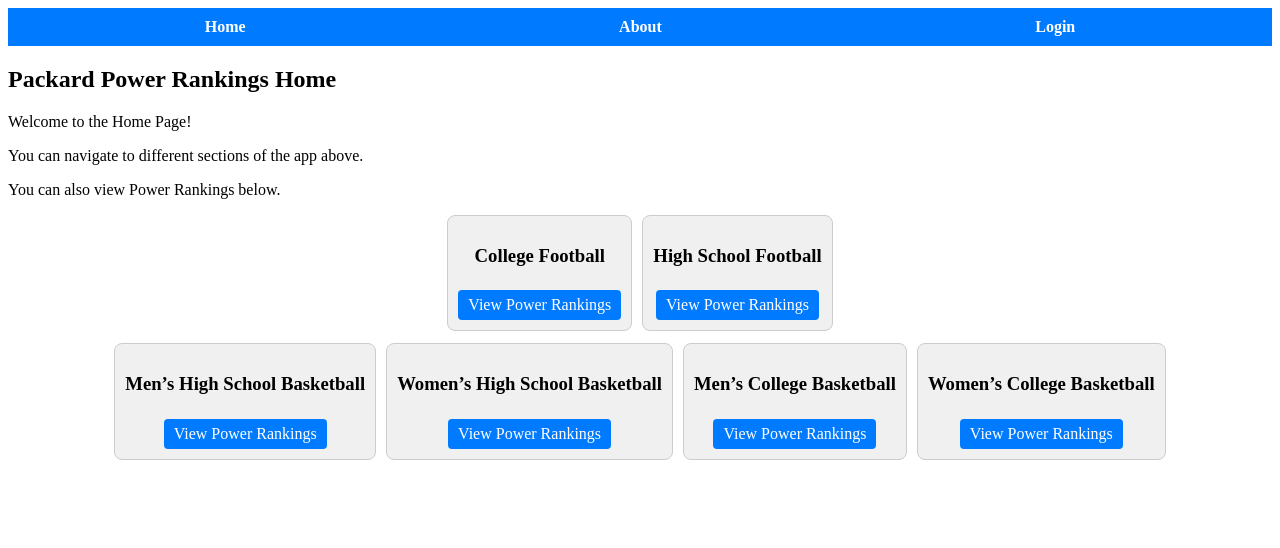
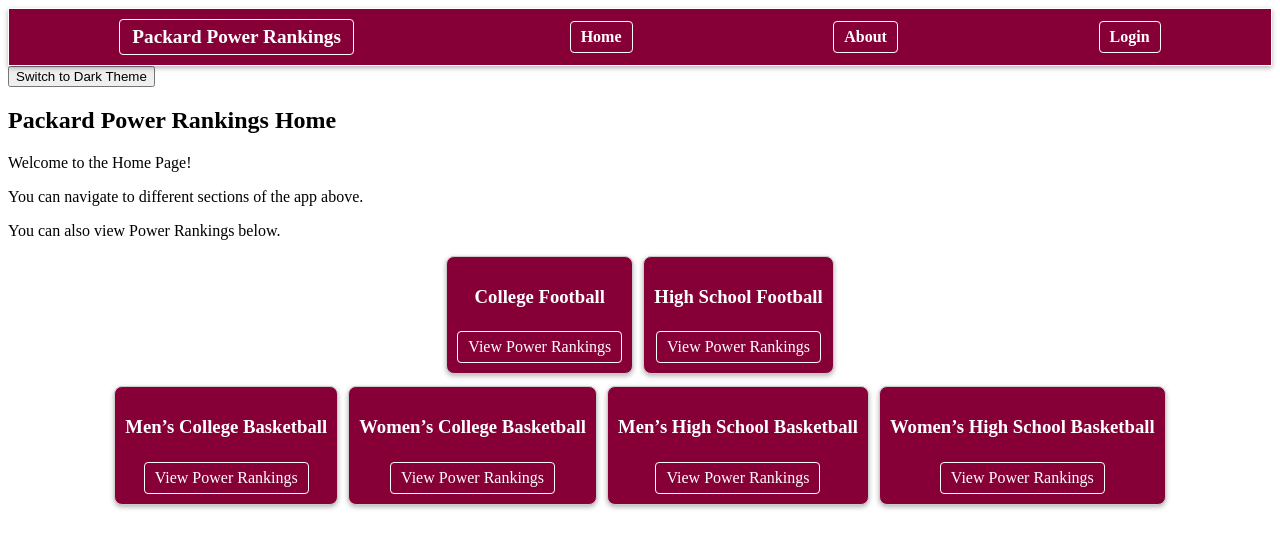
Before and after one commit to Packard-Power-Rankings/ppr, a React (Create React App) app in the folder frontend/: page / in a window 1280 px wide. Shown: the top 548 px of the page. Built offline with nearby package versions, Linux system fonts and the light colour scheme.

Commit message:
dark_theme_and_styles

```diff
--- a/frontend/src/App.js
+++ b/frontend/src/App.js
@@ -6,6 +6,8 @@ import Login from './components/Login';
 import AdminPage from './components/AdminPage';
 import TeamsPage from './components/TeamsPage';
 import TeamDetails from './components/TeamDetails';
+import ThemeToggle from './components/ThemeToggle';
+import './Styles.css';
 import './Nav.css';
 
 const App = () => {
@@ -24,6 +26,7 @@ const App = () => {
     return (
         <Router>
             <nav>
+                <Link to="/" className="nav-label">Packard Power Rankings</Link>
                 <Link to="/">Home</Link>
                 <Link to="/about">About</Link>
                 {isLoggedIn && <Link to="/admin">Admin</Link>}
@@ -33,6 +36,7 @@ const App = () => {
                     <Link to="/login">Login</Link>
                 )}
             </nav>
+            <ThemeToggle />
             <Routes>
                 <Route path="/" element={<Home />} />
                 <Route path="/admin" element={isLoggedIn ? <AdminPage /> : <Login onLogin={handleLogin} />} />
--- a/frontend/src/Nav.css
+++ b/frontend/src/Nav.css
@@ -1,20 +1,48 @@
-/* src/Nav.css */
 nav {
     display: flex;
     justify-content: space-around;
-    background-color: #007bff;
+    align-items: center;
+    background-color: #860037;
     padding: 10px;
     position: sticky;
     top: 0;
     z-index: 2;
+    border: 1px solid #ffffff;
+    box-shadow: 0px 2px 5px rgba(0, 0, 0, 0.3);
+}
+
+.nav-label {
+    color: white;
+    font-weight: bold;
+    font-size: 1.2em;
+    padding: 6px 12px;
+    border: 1px solid #ffffff;
+    background-color: #860037;
+    border-radius: 4px;
+    text-decoration: none;
+    transition: background-color 0.3s, color 0.3s, border-color 0.3s;
+    margin-right: 15px; /* Space between label and first link */
+}
+
+.nav-label:hover {
+    background-color: #6F0023;
+    border-color: #f0f0f0;
 }
 
 nav a {
+    display: inline-block;
+    padding: 6px 10px;
     color: white;
+    background-color: #860037;
+    border: 1px solid #ffffff;
+    border-radius: 4px;
+    font-weight: bold;
     text-decoration: none;
-    font-weight: bold;
+    transition: background-color 0.3s, color 0.3s, border-color 0.3s;
 }
 
 nav a:hover {
-    text-decoration: underline;
+    background-color: #6F0023;
+    border-color: #f0f0f0;
+    text-decoration: none;
 }
--- /dev/null
+++ b/frontend/src/Styles.css
@@ -0,0 +1,15 @@
+:root {
+    --background-color: #ffffff; /* Light theme background */
+    --text-color: #000000; /* Light theme text color */
+}
+
+[data-theme='dark'] {
+    --background-color: #121212; /* Dark theme background */
+    --text-color: #ffffff; /* Dark theme text color */
+}
+
+body {
+    background-color: var(--background-color);
+    color: var(--text-color);
+    transition: background-color 0.3s, color 0.3s; /* Smooth transition */
+}
--- a/frontend/src/components/RankingTile.css
+++ b/frontend/src/components/RankingTile.css
@@ -1,29 +1,31 @@
 /* src/RankingTile.css */
 .ranking-tiles {
-    display: grid; /* Enable Grid layout */
-    grid-template-rows: auto auto; /* Two rows for football and basketball */
-    gap: 2px; /* Keep a small gap between tiles */
-    margin: 0; /* Reset margin for parent container */
+    display: grid;
+    grid-template-rows: auto auto;
+    gap: 2px;
+    margin: 0;
 }
 
 .tile-row {
-    display: flex; /* Use Flexbox for each row */
-    justify-content: center; /* Center align tiles in each row */
-    margin-bottom: 10px; /* Increase space between rows */
+    display: flex;
+    justify-content: center;
+    margin-bottom: 10px;
 }
 
 .ranking-tile {
-    background-color: #f0f0f0;
+    background-color: #860037;
     border: 1px solid #ccc;
     border-radius: 8px;
-    padding: 10px; /* Keep padding as is for internal spacing */
-    margin: 0 5px; /* Add horizontal margin for spacing between tiles */
+    box-shadow: 0px 2px 5px rgba(0, 0, 0, 0.3);
+    padding: 10px;
+    margin: 0 5px;
     text-align: center;
     transition: transform 0.2s;
     cursor: pointer;
-    width: auto; /* Adjust width for better fit */
-    height: auto; /* Let height adjust based on content */
-    flex-shrink: 0; /* Prevent shrinking */
+    width: auto;
+    height: auto;
+    flex-shrink: 0;
+    color: white;
 }
 
 .ranking-tile:hover {
@@ -32,14 +34,18 @@
 
 .tile-link {
     display: inline-block;
-    margin-top: 5px; /* Decrease margin for the link */
-    padding: 6px 10px; /* Adjust padding */
-    background-color: #007bff;
+    margin-top: 5px;
+    padding: 6px 10px;
+    background-color: #860037; /* Background color for dark mode */
     color: white;
+    border: 1px solid #ffffff; /* White border for contrast */
     border-radius: 4px;
     text-decoration: none;
+    transition: background-color 0.3s, color 0.3s; /* Smooth transition */
 }
 
 .tile-link:hover {
-    background-color: #0056b3;
+    background-color: #6F0023; /* Hover background color */
+    color: white; /* Ensure text color is still visible */
+    border-color: #f0f0f0; /* Slightly lighter border on hover */
 }
--- a/frontend/src/components/RankingTile.js
+++ b/frontend/src/components/RankingTile.js
@@ -16,19 +16,19 @@ const RankingTile = () => {
 
     const basketballSports = [
         {
+            title: 'Men’s College Basketball',
+            link: '/basketball',
+        },
+        {
+            title: 'Women’s College Basketball',
+            link: '/basketball',
+        },
+        {
             title: 'Men’s High School Basketball',
             link: '/basketball', // Link to the TeamsPage for basketball
         },
         {
             title: 'Women’s High School Basketball',
-            link: '/basketball',
-        },
-        {
-            title: 'Men’s College Basketball',
-            link: '/basketball',
-        },
-        {
-            title: 'Women’s College Basketball',
             link: '/basketball',
         },
     ];
--- a/frontend/src/components/TeamsPage.css
+++ b/frontend/src/components/TeamsPage.css
@@ -1,4 +1,4 @@
-/* TeamsPage.css */
+/* Light mode */
 .team-table-container {
     width: 100%;
     max-width: 1000px;
@@ -8,6 +8,8 @@
     max-height: 500px;
     border: 1px solid #ddd;
     border-radius: 8px;
+    background-color: #ffffff; /* Light background */
+    color: #333; /* Darker text for readability */
 }
 
 .team-table {
@@ -24,11 +26,12 @@
     background-color: #eaeaea;
     font-weight: bold;
     position: sticky;
-    top: 38px;
+    top: 55px;
     z-index: 1;
     box-shadow: 0px 2px 5px rgba(0, 0, 0, 0.1);
     align-items: center;
     text-align: left;
+    color: #333; /* Dark text color */
 }
 
 .team-row {
@@ -40,13 +43,37 @@
     color: #333;
     text-decoration: none;
     align-items: center;
+    background-color: #ffffff; /* Light background */
 }
 
 .team-row:hover {
-    background-color: #f5f5f5;
+    background-color: #f5f5f5; /* Slightly darker hover background */
 }
 
 .team-table span {
     padding: 5px;
     text-align: left;
 }
+
+/* Dark mode */
+[data-theme='dark'] .team-table-container {
+    background-color: #1e1e1e; /* Dark background */
+    border: 1px solid #444; /* Subtle border */
+    color: #e0e0e0; /* Lighter text color */
+}
+
+[data-theme='dark'] .table-header {
+    background-color: #333; /* Darker background for header */
+    color: #e0e0e0; /* Light text color for contrast */
+    box-shadow: 0px 2px 5px rgba(0, 0, 0, 0.5);
+}
+
+[data-theme='dark'] .team-row {
+    background-color: #2a2a2a; /* Darker background for rows */
+    border-bottom: 1px solid #444;
+    color: #e0e0e0;
+}
+
+[data-theme='dark'] .team-row:hover {
+    background-color: #3a3a3a; /* Darker hover color */
+}
--- /dev/null
+++ b/frontend/src/components/ThemeToggle.js
@@ -0,0 +1,32 @@
+import React, { useEffect, useState } from 'react';
+
+const ThemeToggle = () => {
+    const [isDarkTheme, setIsDarkTheme] = useState(false);
+
+    // Effect to apply the user's theme preference from localStorage
+    useEffect(() => {
+        const savedTheme = localStorage.getItem('theme');
+        const prefersDark = savedTheme === 'dark' || (savedTheme === null && window.matchMedia('(prefers-color-scheme: dark)').matches);
+
+        setIsDarkTheme(prefersDark);
+        document.documentElement.setAttribute('data-theme', prefersDark ? 'dark' : 'light');
+    }, []);
+
+    // Function to toggle the theme and save to localStorage
+    const toggleTheme = () => {
+        setIsDarkTheme(prevTheme => {
+            const newTheme = !prevTheme;
+            document.documentElement.setAttribute('data-theme', newTheme ? 'dark' : 'light');
+            localStorage.setItem('theme', newTheme ? 'dark' : 'light'); // Save theme to localStorage
+            return newTheme;
+        });
+    };
+
+    return (
+        <button onClick={toggleTheme}>
+            Switch to {isDarkTheme ? 'Light' : 'Dark'} Theme
+        </button>
+    );
+};
+
+export default ThemeToggle;
--- a/frontend/src/components/UploadForm.js
+++ b/frontend/src/components/UploadForm.js
@@ -12,7 +12,7 @@ const UploadForm = ({ initialSportType, initialGender, initialLevel }) => {
         formData.append('csv_file', file);
 
         try {
-            const response = await fetch('http://localhost:8000/admin/', {
+            const response = await fetch('http://localhost:8000/admin/upload_csv', {
                 method: 'POST',
                 body: formData,
             });
```
